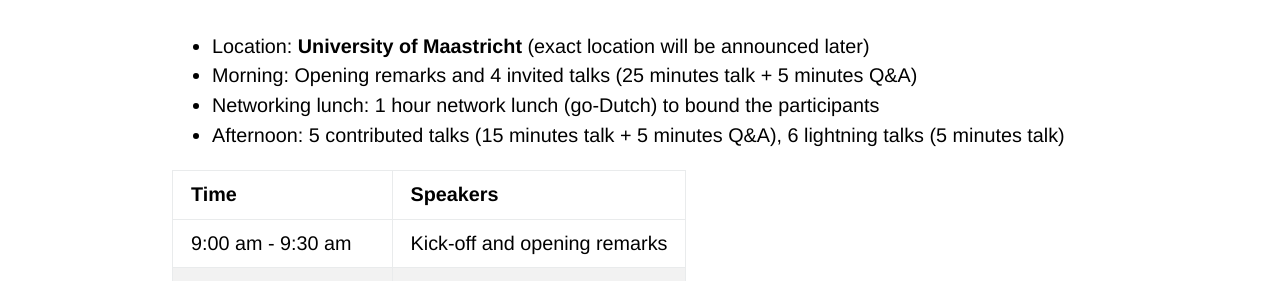
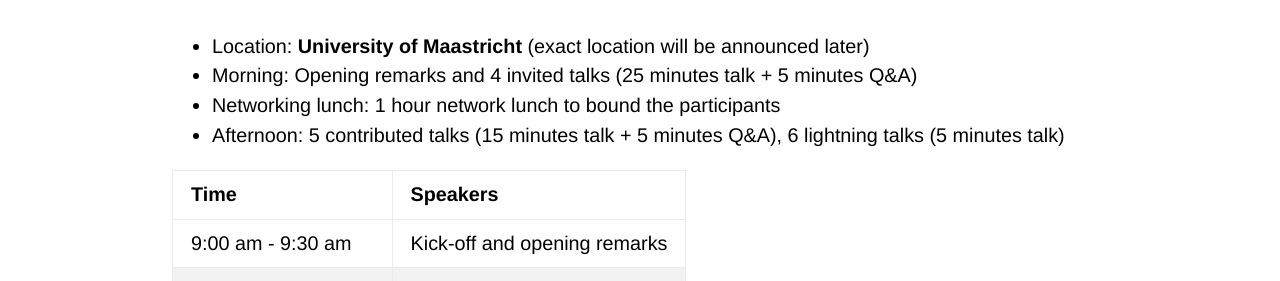
Before and after one commit to netscisci/netscisci.github.io, a Jekyll site: the page built from schedule.md, in a window 1280 px wide. Shown: the part 496-777 px from the top of the page. Built offline with Jekyll 4.4.1, drawn with Linux system fonts in a browser that asks for light colours; some web fonts are replaced; our own code applies the rules of GitHub Pages for plain Markdown files.

Commit message:
Update schedule.md

```diff
--- a/schedule.md
+++ b/schedule.md
@@ -5,7 +5,7 @@ layout: default
 # Schedule
 - Location: **University of Maastricht** (exact location will be announced later)
 - Morning: Opening remarks and 4 invited talks (25 minutes talk + 5 minutes Q&A)
-- Networking lunch: 1 hour network lunch (go-Dutch) to bound the participants
+- Networking lunch: 1 hour network lunch to bound the participants
 - Afternoon: 5 contributed talks (15 minutes talk + 5 minutes Q&A), 6 lightning talks (5 minutes talk)
 
 | Time      | Speakers |
```
